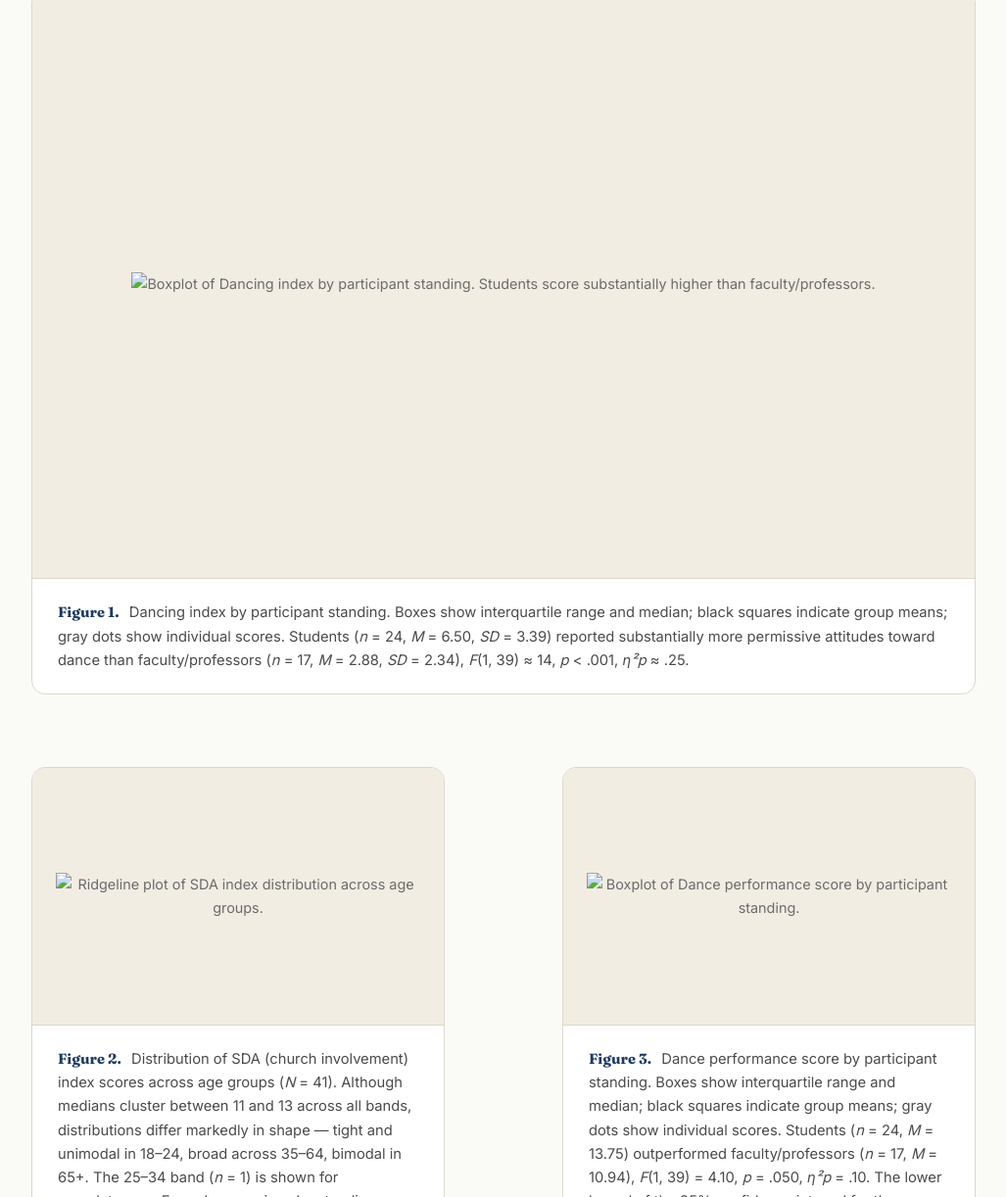
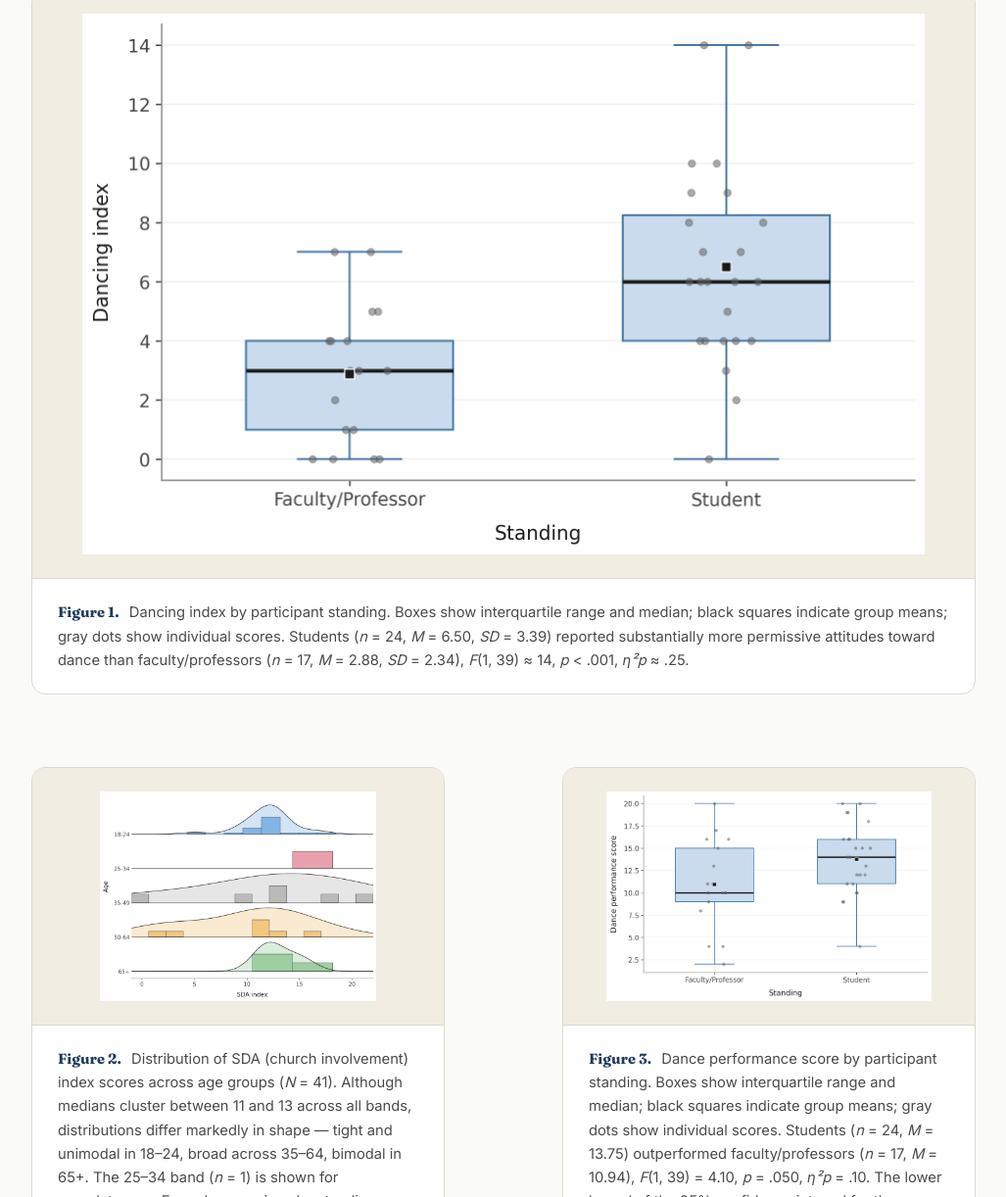
Before and after one commit to keylagcl9-nahh/adventist-dance-study, a plain HTML site: page index.html in a window 1280 px wide. Shown: the part 6482-7704 px from the top of the page at 98% size, without its empty margins (126-1153 px from the left). Drawn offline with Linux system fonts and the light colour scheme.

Commit message:
Update index.html

```diff
--- a/index.html
+++ b/index.html
@@ -911,7 +911,7 @@
       <!-- Figure 1: Dancing index boxplot — HERO -->
       <figure class="figure-card featured">
         <div class="figure-img">
-          <img src="figures/figure1_dancing_by_standing.png" alt="Boxplot of Dancing index by participant standing. Students score substantially higher than faculty/professors." />
+          <img src="figure1_dancing_by_standing.png" alt="Boxplot of Dancing index by participant standing. Students score substantially higher than faculty/professors." />
         </div>
         <figcaption class="figure-meta">
           <p><strong>Figure 1.</strong> Dancing index by participant standing. Boxes show interquartile range and median; black squares indicate group means; gray dots show individual scores. Students (<em>n</em> = 24, <em>M</em> = 6.50, <em>SD</em> = 3.39) reported substantially more permissive attitudes toward dance than faculty/professors (<em>n</em> = 17, <em>M</em> = 2.88, <em>SD</em> = 2.34), <em>F</em>(1, 39) ≈ 14, <em>p</em> &lt; .001, <em>η²p</em> ≈ .25.</p>
@@ -921,7 +921,7 @@
       <!-- Figure 2: SDA index ridgeline -->
       <figure class="figure-card">
         <div class="figure-img">
-          <img src="figures/figure2_sda_by_age_ridgeline.png" alt="Ridgeline plot of SDA index distribution across age groups." />
+          <img src="figure2_sda_by_age_ridgeline.png" alt="Ridgeline plot of SDA index distribution across age groups." />
         </div>
         <figcaption class="figure-meta">
           <p><strong>Figure 2.</strong> Distribution of SDA (church involvement) index scores across age groups (<em>N</em> = 41). Although medians cluster between 11 and 13 across all bands, distributions differ markedly in shape — tight and unimodal in 18–24, broad across 35–64, bimodal in 65+. The 25–34 band (<em>n</em> = 1) is shown for completeness. Formal comparison by standing yielded no group difference, <em>χ²</em>(1) = 0.13, <em>p</em> = .72.</p>
@@ -931,7 +931,7 @@
       <!-- Figure 3: Dance performance boxplot -->
       <figure class="figure-card">
         <div class="figure-img">
-          <img src="figures/figure3_performance_by_standing.png" alt="Boxplot of Dance performance score by participant standing." />
+          <img src="figure3_performance_by_standing.png" alt="Boxplot of Dance performance score by participant standing." />
         </div>
         <figcaption class="figure-meta">
           <p><strong>Figure 3.</strong> Dance performance score by participant standing. Boxes show interquartile range and median; black squares indicate group means; gray dots show individual scores. Students (<em>n</em> = 24, <em>M</em> = 13.75) outperformed faculty/professors (<em>n</em> = 17, <em>M</em> = 10.94), <em>F</em>(1, 39) = 4.10, <em>p</em> = .050, <em>η²p</em> = .10. The lower bound of the 95% confidence interval for the mean difference brushed zero, suggesting a preliminary effect that warrants replication.</p>
```
